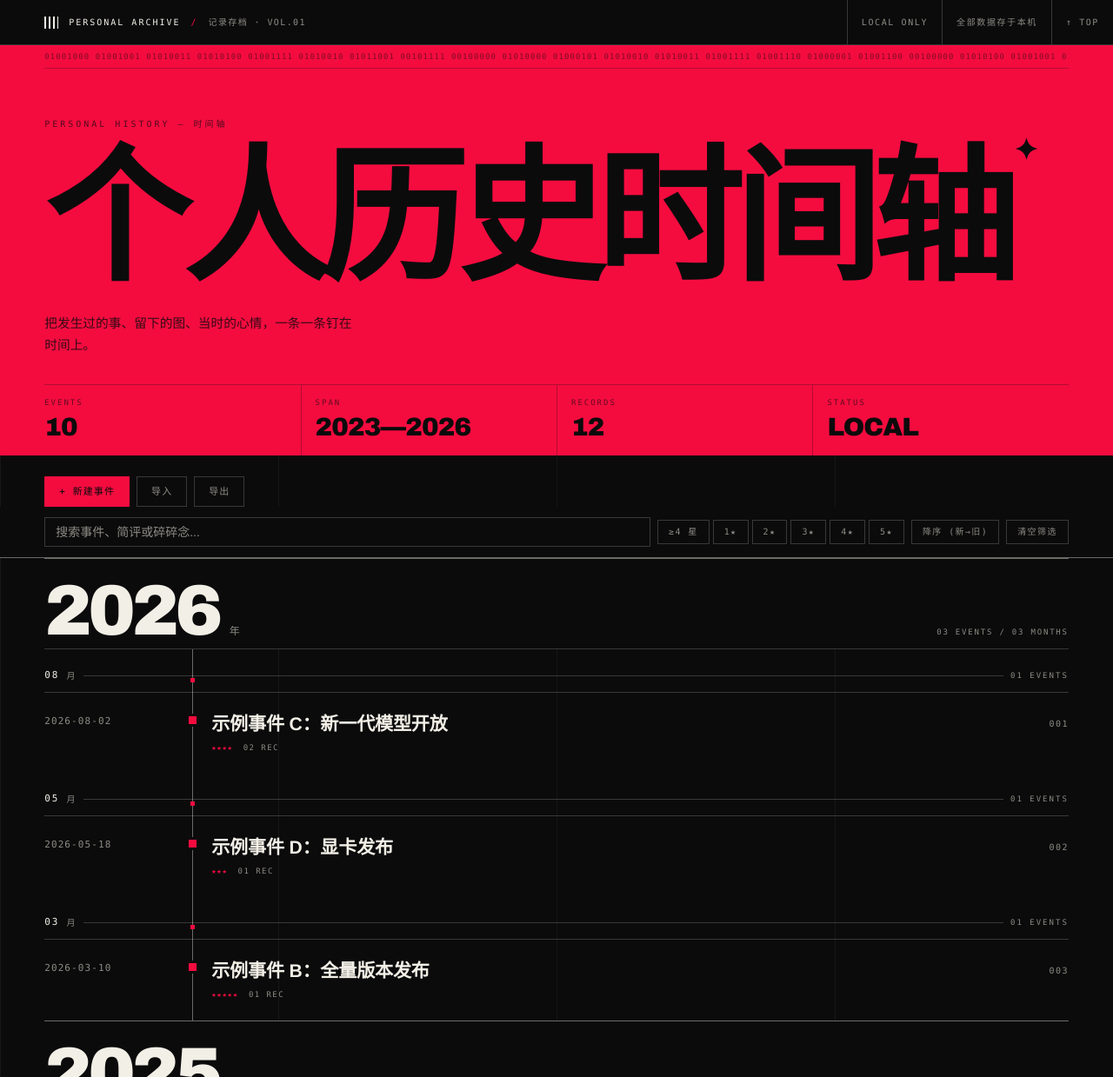
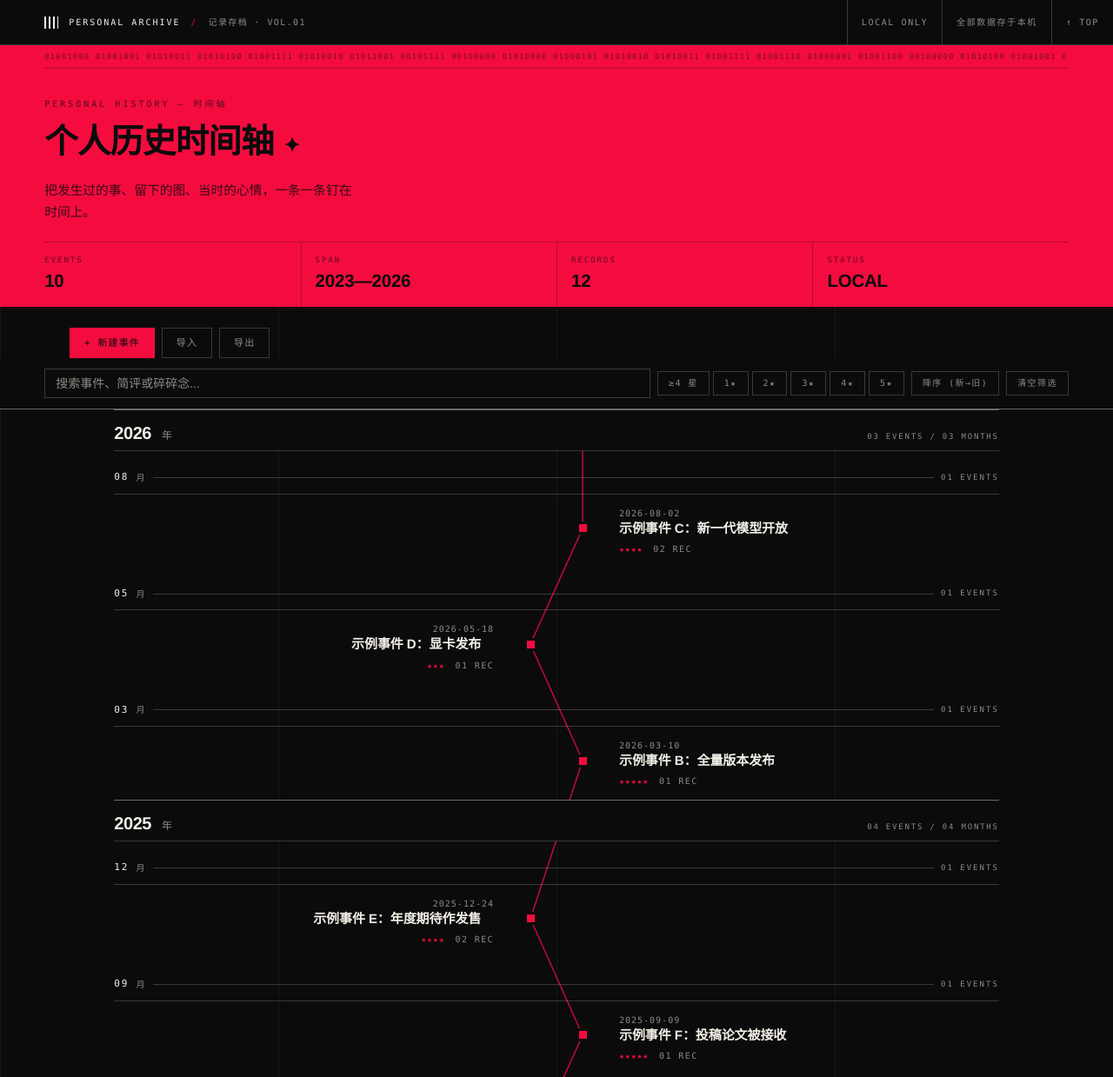
Before and after one commit to Elaina0510/personal-history-timeline, a website built with Vite: page index.html in a window 1280 px wide. Shown: the top 1239 px of the page at 87% size. Built offline with nearby package versions, Linux system fonts and the light colour scheme.

Commit message:
v0.0.3 收敛：去掉大字，竖轴回到中间并改成曲折折线
- 首屏标题从 216px 巨字降到 26–40px，首屏高度 467→299px
- 年份标题 88px→20px，事件标题 25px→15–19px，元信息 9px→10px
- 时间轴回三列对称：左条目 / 居中轴列 104px / 右条目，条目左右交替
- 恢复 axis.ts：SVG 折线穿过每个节点中心，节点在轴列内 ±30px 交替，首尾竖直延伸
- 节点绝对定位按标题行中线对齐（top = 日期行 + 半行标题），不再随行高漂移
- 修 grid 放置漏写 grid-row 导致右行轴列被排进第二行、节点整块下坠 54px
- 月份轴上红点去掉，只留细线，避免与事件节点混淆

```diff
--- /dev/null
+++ b/src/ui/parts/axis.ts
@@ -0,0 +1,131 @@
+/**
+ * 居中折线主轴 (axis.ts)
+ *
+ * 轴在条目列的正中间，节点在轴列内左右交替（CSS 的 ±wave），所以穿过所有节点的折线
+ * 自然成 zigzag；首尾再竖直延伸到容器顶部与底部，让轴看起来是连续的。
+ *
+ * 只做「测量 + 画一条 path」，不写任何节点 transform（那是 CSS 的事）。
+ */
+
+const SVG_NS = 'http://www.w3.org/2000/svg';
+
+interface AxisPoint {
+  x: number;
+  y: number;
+}
+
+/** 折线：首点竖直落下 → 逐点直连（硬折角）→ 末点竖直到底 */
+function zigzagPath(points: AxisPoint[], height: number): string {
+  if (points.length === 0) {
+    return '';
+  }
+  const first = points[0]!;
+  if (points.length === 1) {
+    return `M ${first.x} 0 L ${first.x} ${height}`;
+  }
+  const last = points[points.length - 1]!;
+
+  let d = `M ${first.x} 0 L ${first.x} ${first.y}`;
+  for (let i = 1; i < points.length; i += 1) {
+    const cur = points[i]!;
+    d += ` L ${cur.x} ${cur.y}`;
+  }
+  d += ` L ${last.x} ${height}`;
+  return d;
+}
+
+let observer: ResizeObserver | null = null;
+let rafId = 0;
+let lastPath = '';
+
+function measure(root: HTMLElement): { points: AxisPoint[]; width: number; height: number } {
+  const nodes = Array.from(root.querySelectorAll<HTMLElement>('.htl-node'));
+  const rootRect = root.getBoundingClientRect();
+  const width = root.clientWidth;
+  const height = Math.max(root.scrollHeight, rootRect.height);
+  const points = nodes.map((node) => {
+    const r = node.getBoundingClientRect();
+    return {
+      x: Math.round(r.left - rootRect.left + root.scrollLeft + r.width / 2),
+      y: Math.round(r.top - rootRect.top + root.scrollTop + r.height / 2),
+    };
+  });
+  return { points, width, height };
+}
+
+function paint(root: HTMLElement, force = false): void {
+  const { points, width, height } = measure(root);
+  const d = zigzagPath(points, height);
+  const svg = root.querySelector<SVGSVGElement>('.htl-axis-svg');
+  if (!svg) {
+    return;
+  }
+  svg.setAttribute('width', String(width));
+  svg.setAttribute('height', String(height));
+  svg.setAttribute('viewBox', `0 0 ${width} ${height}`);
+  const path = svg.querySelector<SVGPathElement>('.htl-axis-path');
+  if (path && d && (force || d !== lastPath)) {
+    lastPath = d;
+    path.setAttribute('d', d);
+  }
+}
+
+/** 布局稳定后再校准一次（web font / 图片会改变行高） */
+function schedule(root: HTMLElement): void {
+  if (rafId) {
+    cancelAnimationFrame(rafId);
+  }
+  rafId = requestAnimationFrame(() => {
+    rafId = 0;
+    paint(root);
+  });
+}
+
+export function drawAxis(root: HTMLElement): void {
+  root.querySelectorAll('.htl-axis-svg').forEach((el) => el.remove());
+
+  const { points, width, height } = measure(root);
+  if (points.length === 0) {
+    lastPath = '';
+    return;
+  }
+
+  const d = zigzagPath(points, height);
+  lastPath = '';
+
+  const svg = document.createElementNS(SVG_NS, 'svg');
+  svg.setAttribute('class', 'htl-axis-svg');
+  svg.setAttribute('aria-hidden', 'true');
+  svg.setAttribute('width', String(width));
+  svg.setAttribute('height', String(height));
+  svg.setAttribute('viewBox', `0 0 ${width} ${height}`);
+  svg.setAttribute('preserveAspectRatio', 'none');
+
+  const path = document.createElementNS(SVG_NS, 'path');
+  path.setAttribute('class', 'htl-axis-path');
+  path.setAttribute('d', d);
+  path.setAttribute('fill', 'none');
+  path.setAttribute('vector-effect', 'non-scaling-stroke');
+  svg.appendChild(path);
+
+  root.insertBefore(svg, root.firstChild);
+  lastPath = d;
+
+  schedule(root);
+
+  if (typeof ResizeObserver !== 'undefined') {
+    if (!observer) {
+      observer = new ResizeObserver(() => {
+        const target = document.getElementById('timeline-root');
+        if (target) {
+          schedule(target);
+        }
+      });
+    }
+    observer.disconnect();
+    observer.observe(root);
+    for (const row of Array.from(root.querySelectorAll('.htl-row'))) {
+      observer.observe(row);
+    }
+  }
+}
--- a/src/ui/parts/entry.ts
+++ b/src/ui/parts/entry.ts
@@ -1,7 +1,8 @@
 /**
- * MOD-010: 事件条目行渲染 (entry.ts) — v0.0.3 行式档案布局
+ * MOD-010: 事件条目渲染 (entry.ts)
  *
- * 一行 = 日期 / 竖轴 / 标题 + 元信息 / 序号，四列对齐同一套细线网格。
+ * 三列结构：条目格（左/右交替）+ 轴格（节点）。轴在正中，节点在轴列内左右交替偏移，
+ * 折线因此必然成 zigzag，不会是一条死直线。
  * 严禁使用 innerHTML、严禁自行做业务计算、严禁在此处绑定事件。
  */
 
@@ -12,11 +13,16 @@ function pad(value: number, width: number): string {
   return String(value).padStart(width, '0');
 }
 
-export function renderEntry(view: CardView, seq: number): HTMLElement {
+export function renderEntry(
+  view: CardView,
+  seq: number,
+  side: 'left' | 'right'
+): HTMLElement {
   const event = view.event;
   const rating = view.latestRecord?.rating ?? 0;
+  const sideClass = side === 'right' ? 'is-right' : 'is-left';
 
-  const dateEl = el('span', { class: 'htl-row__date' }, [event.date]);
+  const dateEl = el('span', { class: 'htl-entry__date' }, [event.date]);
 
   const titleBtn = el(
     'button',
@@ -38,20 +44,19 @@ export function renderEntry(view: CardView, seq: number): HTMLElement {
   const recsEl = el('span', { class: 'htl-entry__recs' }, [`${pad(view.recordCount, 2)} REC`]);
   const metaEl = el('p', { class: 'htl-entry__meta' }, [ratingEl, recsEl]);
 
-  const entryEl = el('div', { class: 'htl-entry' }, [titleBtn, metaEl]);
+  const entryEl = el('div', { class: 'htl-entry' }, [dateEl, titleBtn, metaEl]);
+  const entryCell = el('div', { class: 'htl-cell--entry' }, [entryEl]);
 
   const nodeEl = el('span', { class: 'htl-node', 'aria-hidden': 'true' });
-  const railEl = el('span', { class: 'htl-row__rail', 'aria-hidden': 'true' }, [nodeEl]);
-
-  const indexEl = el('span', { class: 'htl-row__index' }, [pad(seq + 1, 3)]);
+  const axisCell = el('div', { class: 'htl-cell--axis' }, [nodeEl]);
 
   return el(
     'div',
     {
-      class: 'htl-row',
+      class: `htl-row ${sideClass}`,
       'data-event-id': event.id,
       'data-seq': String(seq),
     },
-    [dateEl, railEl, entryEl, indexEl]
+    [entryCell, axisCell]
   );
 }
--- a/src/ui/parts/yearGroup.ts
+++ b/src/ui/parts/yearGroup.ts
@@ -1,6 +1,7 @@
 /**
- * MOD-010: 年份分组与月份小节 (yearGroup.ts) — v0.0.3 巨字年份条 + 月份刻度
+ * MOD-010: 年份分组与月份小节 (yearGroup.ts)
  * 负责渲染每个年份的分组容器、吸顶年份标题、月份小节标识与事件行。
+ * 条目左右交替由全局序号决定，跨年份也保持交替节奏。
  * 严禁使用 innerHTML、严禁自行做业务计算、严禁在此处绑定事件。
  */
 
@@ -22,9 +23,7 @@ export function renderYearGroup(
   });
 
   const months = Array.isArray(group.months) && group.months.length > 0 ? group.months : null;
-  const monthCount = months
-    ? months.filter((m) => m.cards && m.cards.length > 0).length
-    : 0;
+  const monthCount = months ? months.filter((m) => m.cards && m.cards.length > 0).length : 0;
 
   const metaText = group.year
     ? `${pad(group.cards.length, 2)} EVENTS / ${pad(monthCount, 2)} MONTHS`
@@ -50,7 +49,8 @@ export function renderYearGroup(
   const renderCardsInto = (host: HTMLElement, cards: typeof group.cards): void => {
     for (const cardView of cards) {
       const seq = seqOf.get(cardView.event.id) ?? 0;
-      host.appendChild(renderEntry(cardView, seq));
+      const side = seq % 2 === 0 ? 'right' : 'left';
+      host.appendChild(renderEntry(cardView, seq, side));
     }
   };
 
--- a/src/ui/render.ts
+++ b/src/ui/render.ts
@@ -10,6 +10,7 @@ import type { YearGroup } from '../core/select';
 import { buildCards } from '../core/select';
 import { el } from './dom';
 import { renderYearGroup } from './parts/yearGroup';
+import { drawAxis } from './parts/axis';
 
 export { renderEntry } from './parts/entry';
 export { renderYearGroup } from './parts/yearGroup';
@@ -197,6 +198,13 @@ export function render(state: AppState): void {
     }
   }
 
+  // 6.5 画穿过所有节点的居中折线主轴
+  try {
+    drawAxis(root);
+  } catch {
+    // 主轴是纯视觉层，失败不影响功能
+  }
+
   // 7. 应用 flashId 高亮并在 FLASH_DURATION_MS 后移除（§6.4）
   if (state.view.flashId) {
     if (flashTimer !== null) {
--- a/src/ui/styles/components.css
+++ b/src/ui/styles/components.css
@@ -261,11 +261,11 @@ select:focus {
 }
 
 .htl-hero__body {
-  padding: clamp(26px, 4.4vw, 58px) 0 clamp(18px, 2.6vw, 34px);
+  padding: clamp(20px, 2.6vw, 34px) 0 clamp(14px, 1.8vw, 22px);
 }
 
 .htl-hero__kicker {
-  margin: 0 0 clamp(12px, 1.6vw, 22px);
+  margin: 0 0 14px;
   font-family: var(--htl-font-mono, ui-monospace, Menlo, Consolas, monospace);
   font-size: var(--htl-fs-2xs, 10px);
   letter-spacing: 0.3em;
@@ -276,14 +276,14 @@ select:focus {
 .htl-hero__title {
   margin: 0;
   display: flex;
-  align-items: flex-start;
-  font-family: var(--htl-font-display, "Arial Black", "Helvetica Neue", "PingFang SC", "Microsoft YaHei", sans-serif);
-  font-weight: 900;
-  font-size: clamp(32px, 13.1vw, 216px);
-  line-height: 1;
-  letter-spacing: -0.055em;
+  align-items: baseline;
+  gap: 0.3em;
+  font-family: var(--htl-font-sans, "Helvetica Neue", "PingFang SC", "Microsoft YaHei", sans-serif);
+  font-weight: 800;
+  font-size: clamp(26px, 3vw, 40px);
+  line-height: 1.15;
+  letter-spacing: -0.02em;
   text-transform: none;
-  white-space: nowrap;
 }
 
 .htl-hero__line {
@@ -292,10 +292,9 @@ select:focus {
 
 .htl-hero__star {
   font-style: normal;
-  font-size: 0.2em;
+  font-size: 0.6em;
   line-height: 1;
-  margin-left: 0.16em;
-  transform: translateY(-0.42em);
+  transform: translateY(-0.05em);
 }
 
 .htl-hero__desc {
@@ -337,11 +336,11 @@ select:focus {
 
 .htl-hero__stat dd {
   margin: 0;
-  font-family: var(--htl-font-display, "Arial Black", "Helvetica Neue", "PingFang SC", "Microsoft YaHei", sans-serif);
-  font-weight: 900;
-  font-size: clamp(20px, 2.3vw, 32px);
-  line-height: 1;
-  letter-spacing: -0.03em;
+  font-family: var(--htl-font-sans, "Helvetica Neue", "PingFang SC", "Microsoft YaHei", sans-serif);
+  font-weight: 700;
+  font-size: clamp(16px, 1.6vw, 22px);
+  line-height: 1.1;
+  letter-spacing: -0.01em;
   font-variant-numeric: tabular-nums;
 }
 
@@ -557,7 +556,7 @@ body.is-past-hero .htl-year-nav {
   align-items: baseline;
   gap: var(--htl-space-3, 12px);
   margin: 0;
-  padding: clamp(18px, 2.4vw, 26px) 0 10px;
+  padding: 16px 0 8px;
   background-color: var(--htl-color-bg, #0b0b0c);
   border-top: var(--htl-hairline, 1px) solid var(--htl-color-hairline-strong, rgba(242, 239, 230, 0.42));
   border-bottom: var(--htl-hairline, 1px) solid var(--htl-color-hairline, rgba(242, 239, 230, 0.16));
@@ -566,11 +565,11 @@ body.is-past-hero .htl-year-nav {
 }
 
 .htl-year-heading__num {
-  font-family: var(--htl-font-display, "Arial Black", "Helvetica Neue", sans-serif);
-  font-weight: 900;
-  font-size: clamp(40px, 6.4vw, 88px);
-  line-height: 0.82;
-  letter-spacing: -0.055em;
+  font-family: var(--htl-font-sans, "Helvetica Neue", "PingFang SC", "Microsoft YaHei", sans-serif);
+  font-weight: 800;
+  font-size: 20px;
+  line-height: 1;
+  letter-spacing: -0.02em;
   font-variant-numeric: tabular-nums;
 }
 
@@ -623,16 +622,9 @@ body.is-past-hero .htl-year-nav {
   font-size: 9px;
 }
 
-/* 月份在竖轴上的一颗红色刻度，把月份与主轴拴在一起 */
+/* 月份刻度：只留一条细线，不再在轴上挂点，避免与事件节点混淆 */
 .htl-month-heading::after {
-  content: "";
-  position: absolute;
-  left: calc(var(--htl-date-col, 148px) + var(--htl-rail-col, 44px) / 2 - 2px);
-  top: 50%;
-  width: 5px;
-  height: 5px;
-  margin-top: -2.5px;
-  background: var(--htl-color-accent, #f40c3f);
+  content: none;
 }
 
 .htl-month-heading__rule {
@@ -641,20 +633,35 @@ body.is-past-hero .htl-year-nav {
   background: var(--htl-color-hairline, rgba(242, 239, 230, 0.16));
 }
 
-/* 事件行：日期 / 竖轴 / 标题 / 序号 四列，行与行之间只有一条细线 */
+/* 事件行：左条目 / 居中轴 / 右条目，三列对称 */
 .htl-row {
   position: relative;
   display: grid;
-  grid-template-columns:
-    var(--htl-date-col, 148px)
-    var(--htl-rail-col, 44px)
-    minmax(0, 1fr)
-    var(--htl-index-col, 64px);
-  align-items: start;
-  min-height: var(--htl-row-min-h, 72px);
-  padding: clamp(16px, 1.8vw, 22px) 0;
+  grid-template-columns: minmax(0, 1fr) var(--htl-axis-col, 96px) minmax(0, 1fr);
+  column-gap: var(--htl-entry-gap, 20px);
+  align-items: center;
+  padding: 14px 0;
   border-top: var(--htl-hairline, 1px) solid var(--htl-color-hairline, rgba(242, 239, 230, 0.16));
   isolation: isolate;
+}
+
+.htl-row.is-right .htl-cell--entry {
+  grid-column: 3;
+  grid-row: 1;
+}
+
+.htl-row.is-left .htl-cell--entry {
+  grid-column: 1;
+  grid-row: 1;
+}
+
+.htl-cell--axis {
+  grid-column: 2;
+  grid-row: 1;
+  position: relative;
+  align-self: stretch;
+  display: block;
+  overflow: visible;
 }
 
 /* 整行反相：红色块与行内细线严格共边 */
@@ -677,11 +684,69 @@ body.is-past-hero .htl-year-nav {
   opacity: 1;
 }
 
-.htl-row__date {
+/* 居中折线：穿过每个节点，折角是硬的 */
+.htl-axis-svg {
+  position: absolute;
+  top: 0;
+  left: 0;
+  overflow: visible;
+  pointer-events: none;
+  z-index: 0;
+}
+
+.htl-axis-path {
+  stroke: var(--htl-color-accent, #f40c3f);
+  stroke-width: 1.5;
+  stroke-linejoin: miter;
+  stroke-linecap: butt;
+  opacity: 0.8;
+  fill: none;
+}
+
+/* 节点左右交替落在轴列内，折线因此必然曲折；每三行收窄摆幅，避免等幅重复 */
+.htl-row.is-right {
+  --htl-node-dir: 1;
+}
+
+.htl-row.is-left {
+  --htl-node-dir: -1;
+}
+
+.htl-row:nth-child(3n) {
+  --htl-node-scale: 0.55;
+}
+
+.htl-node {
+  position: absolute;
+  left: 50%;
+  top: calc(15px + 0.675 * var(--htl-title-fs, 15px) - 4.5px);
+  width: 9px;
+  height: 9px;
+  margin-left: -4.5px;
+  background: var(--htl-color-accent, #f40c3f);
+  box-shadow: 0 0 0 3px var(--htl-color-bg, #0b0b0c);
+  z-index: 2;
+  transform: translateX(calc(var(--htl-axis-wave, 30px) * var(--htl-node-dir, 1) * var(--htl-node-scale, 1)));
+  transition: background-color var(--htl-transition-fast, 120ms ease),
+    box-shadow var(--htl-transition-fast, 120ms ease);
+}
+
+.htl-entry {
+  min-width: 0;
+}
+
+.htl-row.is-left .htl-entry {
+  text-align: right;
+}
+
+.htl-row.is-right .htl-entry {
+  text-align: left;
+}
+
+.htl-entry__date {
   display: block;
-  padding-top: 3px;
   font-family: var(--htl-font-mono, ui-monospace, Menlo, Consolas, monospace);
-  font-size: 11px;
+  font-size: 10px;
   letter-spacing: 0.1em;
   color: var(--htl-color-text-muted, #8d8b83);
   white-space: nowrap;
@@ -689,53 +754,21 @@ body.is-past-hero .htl-year-nav {
   transition: color var(--htl-transition-fast, 120ms ease);
 }
 
-/* 竖轴：由年份分组整条画出，跨月份、跨行连续不断；节点各自压在线上 */
-.htl-year-group::before {
-  content: "";
-  position: absolute;
-  left: calc(var(--htl-date-col, 148px) + var(--htl-rail-col, 44px) / 2 - 0.5px);
-  top: 0;
-  bottom: 0;
-  width: 1px;
-  background: var(--htl-color-hairline-strong, rgba(242, 239, 230, 0.42));
-  pointer-events: none;
-}
-
-.htl-row__rail {
-  position: relative;
-  align-self: stretch;
-}
-
-.htl-node {
-  position: absolute;
-  left: 50%;
-  top: 5px;
-  width: 9px;
-  height: 9px;
-  margin-left: -4.5px;
-  background: var(--htl-color-accent, #f40c3f);
-  box-shadow: 0 0 0 3px var(--htl-color-bg, #0b0b0c);
-  z-index: 2;
-  transition: background-color var(--htl-transition-fast, 120ms ease),
-    box-shadow var(--htl-transition-fast, 120ms ease);
-}
-
-.htl-entry {
-  grid-column: 3;
-  min-width: 0;
-}
-
 .htl-entry__meta {
   display: flex;
   align-items: center;
   gap: var(--htl-space-3, 12px);
-  margin: var(--htl-space-2, 8px) 0 0;
+  margin: 6px 0 0;
   font-family: var(--htl-font-mono, ui-monospace, Menlo, Consolas, monospace);
-  font-size: 9px;
-  letter-spacing: 0.16em;
+  font-size: 10px;
+  letter-spacing: 0.14em;
   text-transform: uppercase;
   color: var(--htl-color-text-muted, #8d8b83);
   transition: color var(--htl-transition-fast, 120ms ease);
+}
+
+.htl-row.is-left .htl-entry__meta {
+  justify-content: flex-end;
 }
 
 .htl-entry__rating {
@@ -751,11 +784,11 @@ body.is-past-hero .htl-year-nav {
   border: 0;
   background: none;
   font-family: var(--htl-font-sans, "Helvetica Neue", "PingFang SC", "Microsoft YaHei", sans-serif);
-  font-size: clamp(17px, 1.65vw, 25px);
-  font-weight: 800;
-  line-height: 1.28;
-  letter-spacing: -0.01em;
-  text-align: left;
+  font-size: var(--htl-title-fs, 15px);
+  font-weight: 700;
+  line-height: 1.35;
+  letter-spacing: -0.005em;
+  text-align: inherit;
   text-transform: none;
   color: var(--htl-color-paper, #f2efe6);
   cursor: pointer;
@@ -775,36 +808,9 @@ body.is-past-hero .htl-year-nav {
     transform var(--htl-transition-fast, 120ms ease);
 }
 
-.htl-kind {
-  display: inline-block;
-  margin-left: var(--htl-space-2, 8px);
-  padding: 2px 5px;
-  border: var(--htl-hairline, 1px) solid var(--htl-color-hairline, rgba(242, 239, 230, 0.16));
-  font-family: var(--htl-font-mono, ui-monospace, Menlo, Consolas, monospace);
-  font-size: 9px;
-  font-weight: 400;
-  letter-spacing: 0.16em;
-  text-transform: uppercase;
-  color: var(--htl-color-text-muted, #8d8b83);
-  vertical-align: middle;
-}
-
-.htl-row__index {
-  padding-top: 6px;
-  font-family: var(--htl-font-mono, ui-monospace, Menlo, Consolas, monospace);
-  font-size: 10px;
-  letter-spacing: 0.14em;
-  color: var(--htl-color-text-muted, #8d8b83);
-  text-align: right;
-  font-variant-numeric: tabular-nums;
-  transition: color var(--htl-transition-fast, 120ms ease);
-}
-
 /* 反相状态：行内所有元素改墨色 */
-.htl-row:hover .htl-row__date,
-.htl-row:focus-within .htl-row__date,
-.htl-row:hover .htl-row__index,
-.htl-row:focus-within .htl-row__index,
+.htl-row:hover .htl-entry__date,
+.htl-row:focus-within .htl-entry__date,
 .htl-row:hover .htl-entry__title,
 .htl-row:focus-within .htl-entry__title,
 .htl-row:hover .htl-entry__meta,
@@ -824,12 +830,6 @@ body.is-past-hero .htl-year-nav {
 .htl-row:focus-within .htl-entry__title::after {
   opacity: 1;
   transform: translate(0, 0);
-}
-
-.htl-row:hover .htl-kind,
-.htl-row:focus-within .htl-kind {
-  border-color: var(--htl-color-ink-hairline, rgba(11, 11, 12, 0.28));
-  color: rgba(11, 11, 12, 0.7);
 }
 
 /* --------------------------------------------------------------------------
@@ -1330,10 +1330,10 @@ body.is-locked,
 @media (max-width: 767.98px) {
   :root,
   .htl-timeline {
-    --htl-date-col: 0px;
-    --htl-rail-col: 32px;
-    --htl-index-col: 0px;
-    --htl-row-min-h: 60px;
+    --htl-axis-col: 40px;
+    --htl-axis-wave: 9px;
+    --htl-entry-gap: 12px;
+    --htl-title-fs: 15px;
     --htl-gutter: 18px;
   }
 
@@ -1346,7 +1346,7 @@ body.is-locked,
   }
 
   .htl-hero__title {
-    font-size: clamp(26px, 12.4vw, 64px);
+    font-size: clamp(22px, 6vw, 30px);
   }
 
   .htl-hero__stats {
@@ -1371,41 +1371,46 @@ body.is-locked,
     top: var(--htl-masthead-h, 52px);
   }
 
+  .htl-year-heading__num {
+    font-size: 18px;
+  }
+
   .htl-year-heading__meta {
     display: none;
   }
 
+  /* 移动端：轴贴左，条目统一靠右，不左右交替 */
   .htl-row {
-    grid-template-columns: var(--htl-rail-col, 32px) minmax(0, 1fr);
-    grid-template-areas:
-      "rail date"
-      "rail title";
-    row-gap: 4px;
-    padding: 16px 0;
+    grid-template-columns: var(--htl-axis-col, 40px) minmax(0, 1fr);
+    column-gap: var(--htl-entry-gap, 12px);
+    padding: 14px 0;
   }
 
-  .htl-row__date {
-    grid-area: date;
-    padding-top: 0;
-    font-size: 10px;
+  .htl-row.is-left .htl-cell--entry,
+  .htl-row.is-right .htl-cell--entry {
+    grid-column: 2;
   }
 
-  .htl-entry {
-    grid-area: title;
-    grid-column: auto;
+  .htl-cell--axis {
+    grid-column: 1;
   }
 
-  .htl-row__rail {
-    grid-area: rail;
+  .htl-row.is-left .htl-entry,
+  .htl-row.is-right .htl-entry {
+    text-align: left;
+  }
+
+  .htl-row.is-left .htl-entry__meta,
+  .htl-row.is-right .htl-entry__meta {
+    justify-content: flex-start;
+  }
+
+  .htl-month-heading::after {
+    left: calc(var(--htl-axis-col, 40px) / 2 - 2.5px);
   }
 
   .htl-entry__title {
-    grid-area: title;
-    font-size: 17px;
-  }
-
-  .htl-row__index {
-    display: none;
+    font-size: 15px;
   }
 
   .htl-year-nav {
--- a/src/ui/styles/theme.css
+++ b/src/ui/styles/theme.css
@@ -68,11 +68,15 @@
   --htl-radius-lg: 0;
   --htl-hairline: 1px;
   --htl-timeline-width: 1px;
-  --htl-timeline-max-width: 1280px;
-  --htl-date-col: 148px;
-  --htl-rail-col: 44px;
-  --htl-index-col: 64px;
-  --htl-row-min-h: 72px;
+  --htl-timeline-max-width: 1120px;
+  --htl-axis-col: 104px;
+  --htl-axis-wave: 30px;
+  --htl-entry-gap: 20px;
+  --htl-title-fs: clamp(15px, 1.15vw, 19px);
+  --htl-date-col: 0px;
+  --htl-rail-col: 0px;
+  --htl-index-col: 0px;
+  --htl-row-min-h: 0px;
   --htl-masthead-h: 52px;
   --htl-filter-h: 60px;
 
```
